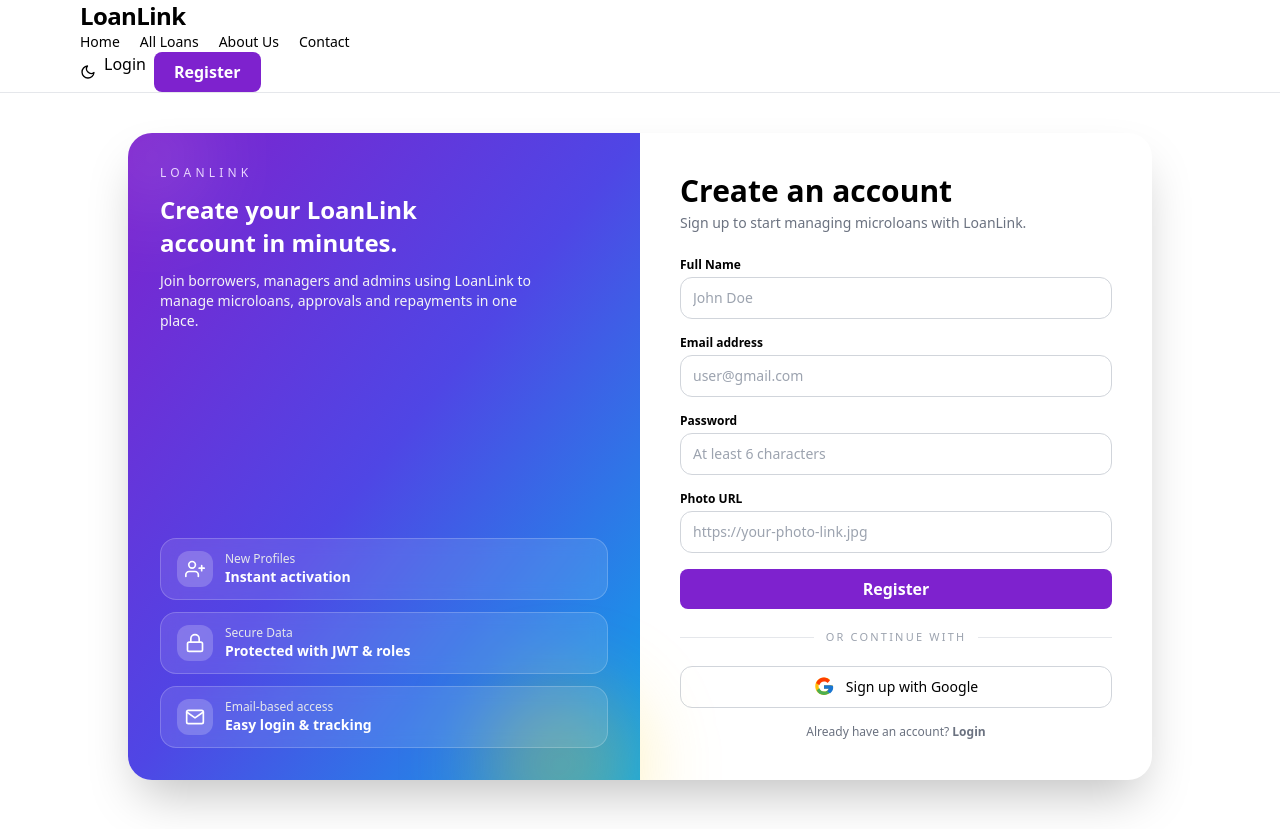
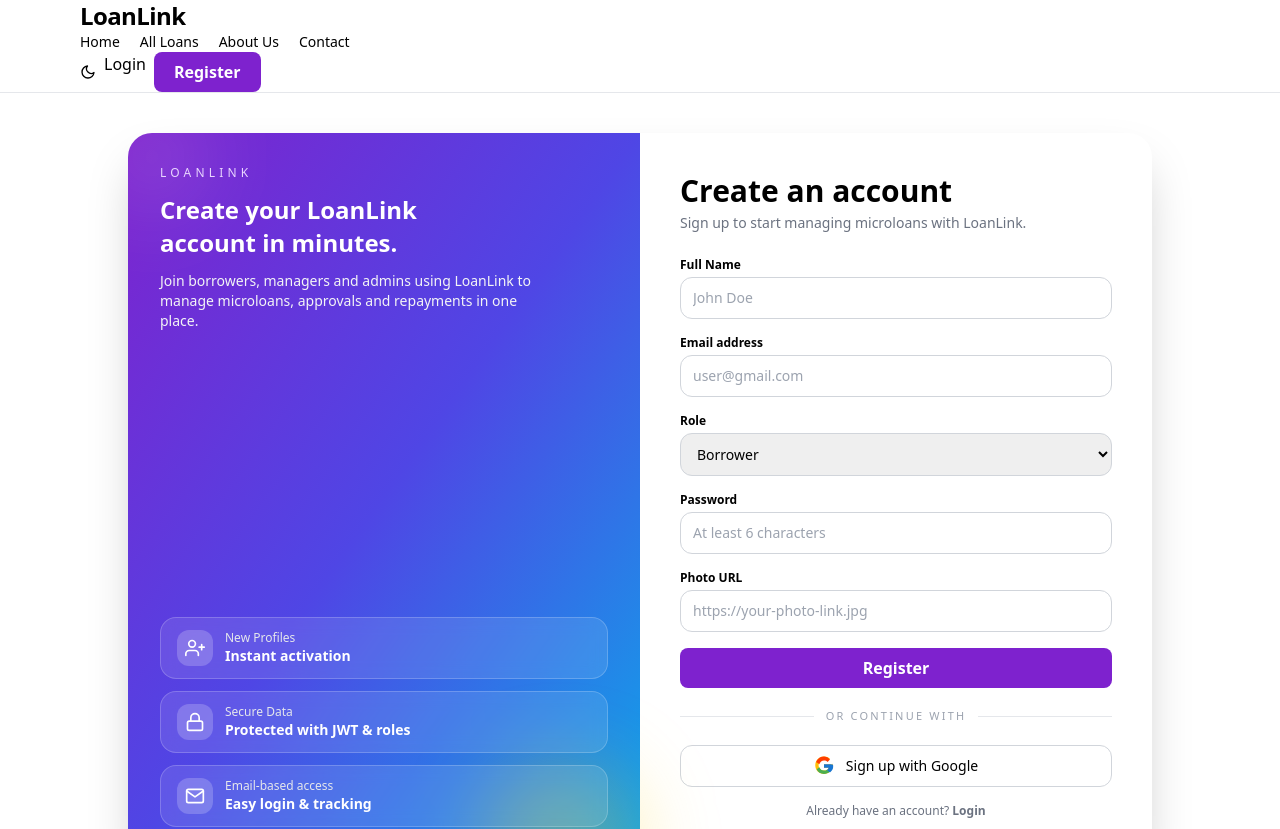
Before and after one commit to towhiduzzaman-plabon/Bank-Loan-Approval-Tracker-Systems-Client, a React (Vite) app: page /register in a window 1280 px wide. Shown: the top 829 px of the page. Built offline with nearby package versions, Linux system fonts and the light colour scheme; no server answers.

Commit message:
upgrade register page

```diff
--- a/src/pages/Auth/Register.jsx
+++ b/src/pages/Auth/Register.jsx
@@ -12,7 +12,7 @@
   const [loading, setLoading] = useState(false);
   const navigate = useNavigate();
 
-// Register form submission handler
+  // Register form submission handler
   const handleRegister = async (e) => {
     e.preventDefault();
     setLoading(true);
@@ -22,6 +22,7 @@
     const email = form.email.value;
     const password = form.password.value;
     const photo = form.photo.value;
+    const role = form.role.value || "borrower";
 
     try {
       // Firebase create user
@@ -30,11 +31,12 @@
       // Update Firebase Profile
       await updateUserProfile(name, photo);
 
-      // Create / login user in backend
+      // Create / login user in backend + role send
       await axiosPublic.post("/api/auth/jwt", {
         email,
         name,
         photoURL: photo,
+        role,
       });
 
       Swal.fire("Success", "Account created successfully!", "success");
@@ -51,10 +53,12 @@
     try {
       const result = await googleSignIn();
 
+      // Google diye register hole by default borrower
       await axiosPublic.post("/api/auth/jwt", {
         email: result.user.email,
         name: result.user.displayName,
         photoURL: result.user.photoURL,
+        role: "borrower",
       });
 
       navigate("/");
@@ -178,6 +182,23 @@
                 />
               </div>
 
+
+              <div>
+                <label className="text-xs font-semibold mb-1 block">
+                  Role
+                </label>
+                <select
+                  name="role"
+                  className="w-full border border-gray-300 rounded-xl px-3 py-2.5 text-sm focus:outline-none focus:border-purple-500 focus:ring-1 focus:ring-purple-500 bg-base-100"
+                  defaultValue="borrower"
+                  required
+                >
+                  <option value="borrower">Borrower</option>
+                  <option value="manager">Manager</option>
+
+                </select>
+              </div>
+
               {/* Password */}
               <div>
                 <label className="text-xs font-semibold mb-1 block">
@@ -224,13 +245,12 @@
               <div className="h-px flex-1 bg-gray-200" />
             </div>
 
-            {/* Google Register Button – same style as Login */}
+            {/* Google Register Button */}
             <button
               type="button"
               onClick={handleGoogleRegister}
               className="w-full rounded-xl py-2.5 px-3 text-sm font-medium flex items-center justify-center gap-3 border border-gray-300 bg-white hover:bg-gray-50 hover:shadow-md transition"
             >
-              {/* Google "G" */}
               <span className="w-5 h-5">
                 <svg
                   viewBox="0 0 48 48"
```
